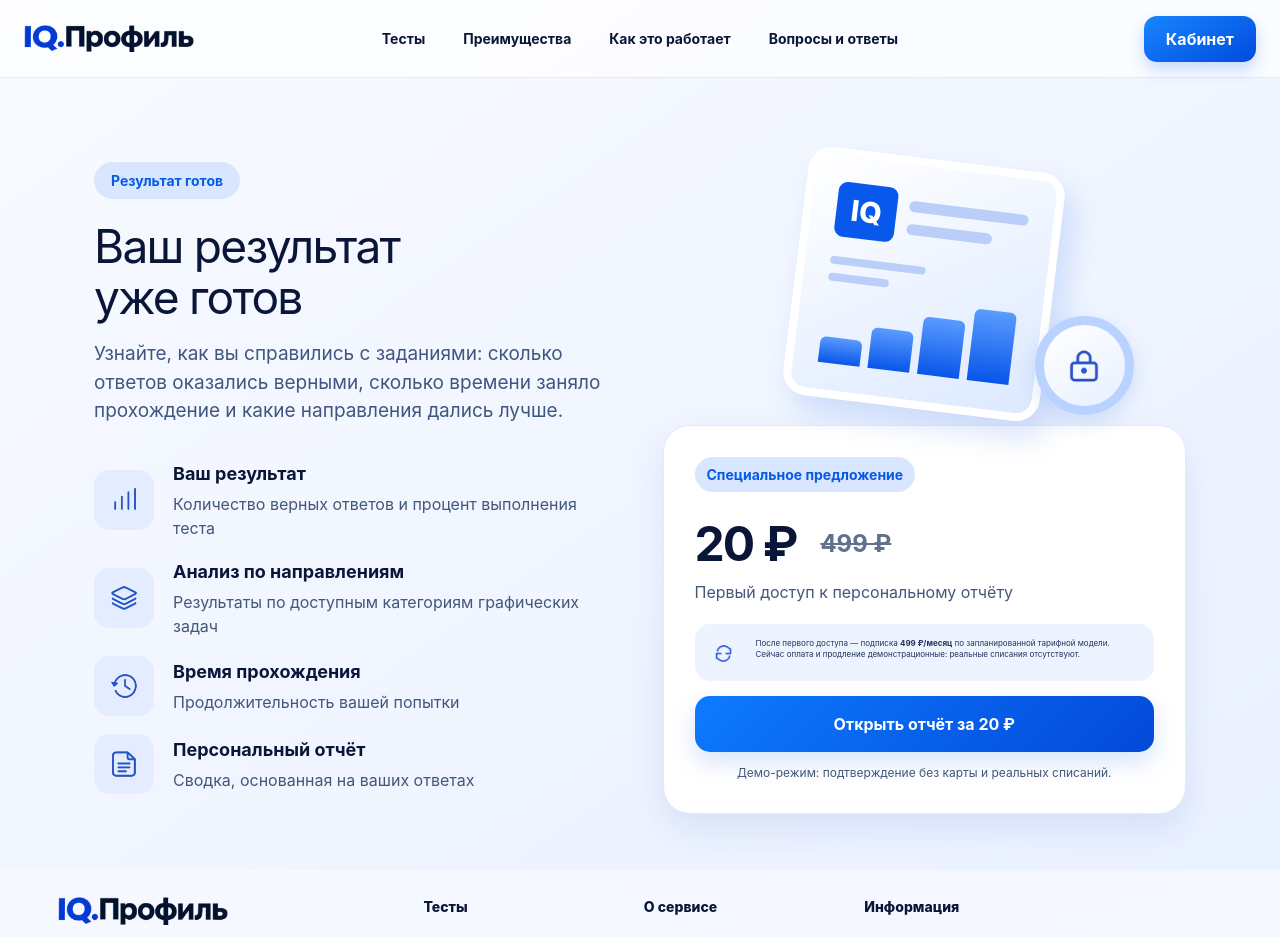
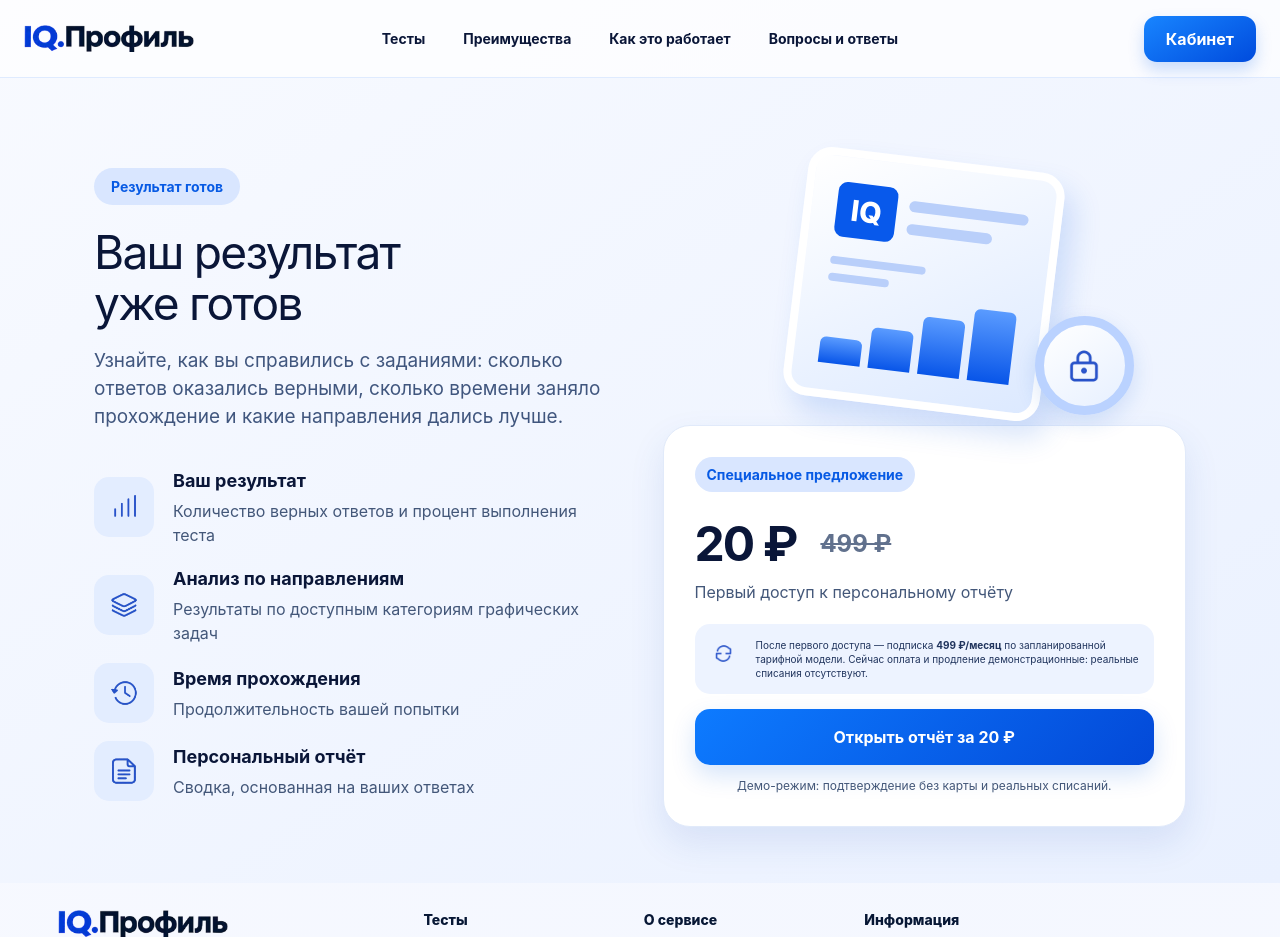
Before and after one commit to fedorovich-web/iq-profil, a Laravel app: page /paywall/1 in a window 1280 px wide. Shown: the top 937 px of the page. Run offline with Laravel 12, Linux system fonts and the light colour scheme; the visitor is signed in with stand-in values (Sample User, id 1); tables that the repository leaves empty hold one stand-in row (values such as "Sample post"); style sheets or scripts are compiled from the project's sources.

Commit message:
style: increase subscription disclosure text to 10px

```diff
--- a/resources/css/app.css
+++ b/resources/css/app.css
@@ -153,7 +153,7 @@ h1,h2,h3{letter-spacing:-.038em}
 .price-row del{font-size:24px;color:#8f9bb1;font-weight:700}
 .offer-card>p{color:#435779;margin-bottom:17px}
 .offer-card>.demo-note{text-align:center;font-size:12px;margin:12px 0 0}
-.subscription-note{display:flex;gap:17px;padding:14px;background:#edf3ff;border-radius:15px;color:#20345d;font-size:8px;line-height:1.4;margin:20px 0 15px}
+.subscription-note{display:flex;gap:17px;padding:14px;background:#edf3ff;border-radius:15px;color:#20345d;font-size:10px;line-height:1.4;margin:20px 0 15px}
 .subscription-note>span:first-child{font-size:30px;color:#0459e5}
 
 /* Checkout */
@@ -176,7 +176,7 @@ h1,h2,h3{letter-spacing:-.038em}
 .order-lines{margin:24px 0 14px;background:#f1f5fc;border-radius:14px;padding:17px;display:grid;gap:13px}
 .order-lines div{display:flex;justify-content:space-between;align-items:center;gap:16px;font-size:14px}
 .order-lines strong{white-space:nowrap}
-.checkout-page .checkout-card .disclaimer{font-size:8px;line-height:1.5;color:#526580;margin:0 0 15px}
+.checkout-page .checkout-card .disclaimer{font-size:10px;line-height:1.5;color:#526580;margin:0 0 15px}
 .payment-safe{display:flex;align-items:center;gap:14px;margin-top:22px;color:#556b8d;font-size:13px;line-height:1.5}
 .payment-safe>span:first-child{font-size:35px;color:#7096d0}
 
```
